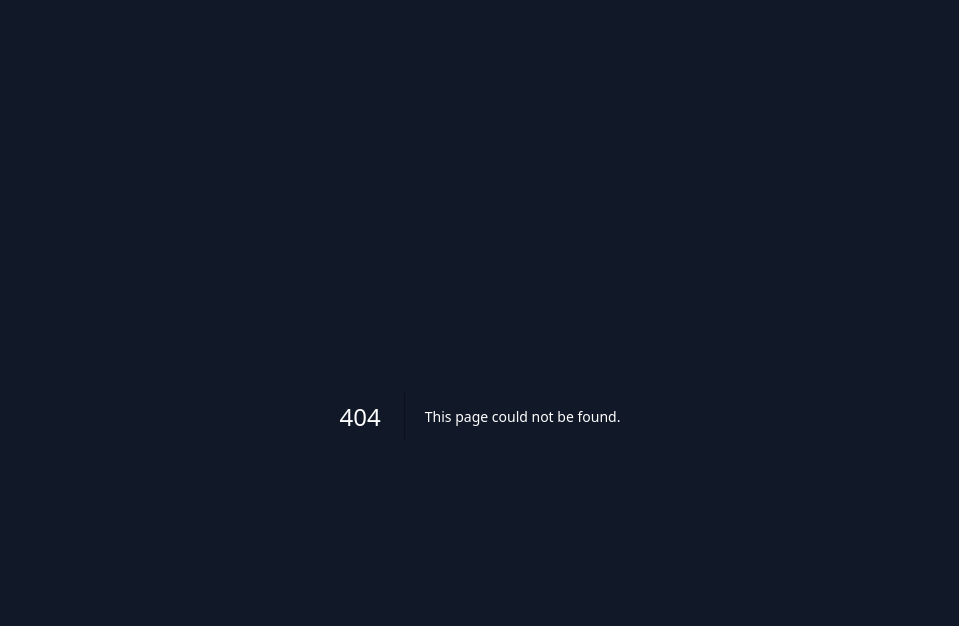
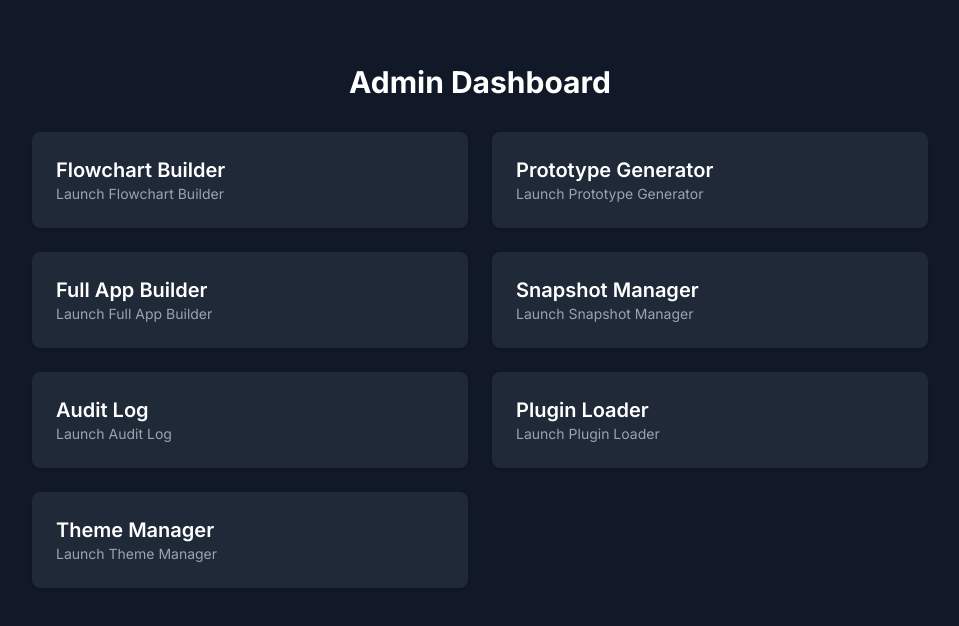
Before and after one commit to franel/Vpa, a Next.js app: page /dashboard in a window 1280 px wide. Before the commit this address had no page. Shown: the top 626 px of the page, without its empty margins (160-1119 px from the left). Built offline with nearby package versions, Linux system fonts and the light colour scheme.

Commit message:
Create page.tsx

```diff
--- /dev/null
+++ b/app/dashboard/page.tsx
@@ -0,0 +1,31 @@
+'use client';
+
+import Link from 'next/link';
+
+export default function DashboardPage() {
+  const modules = [
+    { name: 'Flowchart Builder', path: '/modules/flowchart' },
+    { name: 'Prototype Generator', path: '/modules/prototype' },
+    { name: 'Full App Builder', path: '/modules/fullapp' },
+    { name: 'Snapshot Manager', path: '/modules/snapshot' },
+    { name: 'Audit Log', path: '/modules/audit' },
+    { name: 'Plugin Loader', path: '/modules/plugins' },
+    { name: 'Theme Manager', path: '/modules/theme' },
+  ];
+
+  return (
+    <div className="max-w-4xl mx-auto mt-12">
+      <h1 className="text-3xl font-bold mb-8 text-center">Admin Dashboard</h1>
+      <div className="grid grid-cols-1 md:grid-cols-2 gap-6">
+        {modules.map((mod) => (
+          <Link key={mod.name} href={mod.path}>
+            <div className="bg-gray-800 p-6 rounded-lg shadow hover:bg-gray-700 transition-all">
+              <h2 className="text-xl font-semibold">{mod.name}</h2>
+              <p className="text-sm text-gray-400">Launch {mod.name}</p>
+            </div>
+          </Link>
+        ))}
+      </div>
+    </div>
+  );
+}
```
